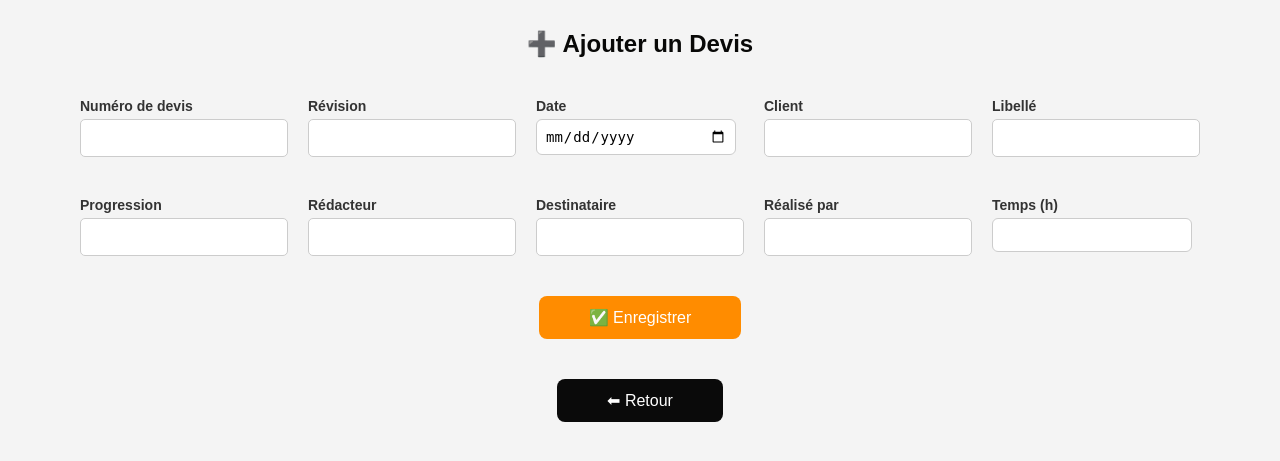
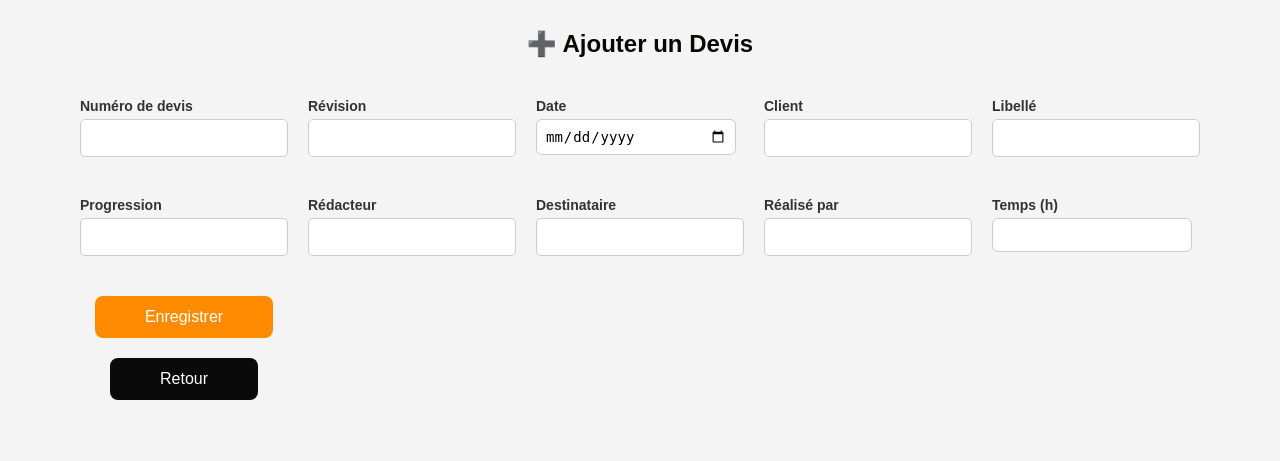
Before and after one commit to Sabrina-03/projetsuivi, a PHP site: page /ajouter_devis.php in a window 1280 px wide. Shown: the top 461 px of the page. Run offline with PHP 8.4, Linux system fonts and the light colour scheme.

Commit message:
Update ajouter_devis.php

```diff
--- a/ajouter_devis.php
+++ b/ajouter_devis.php
@@ -1,11 +1,15 @@
 <?php
 // ajouter_devis.php
+// On se connecte à la base de données
 require_once 'database.php';
 session_start();
 
-// Traitement du formulaire
+// Message d'erreur ou de confirmation
 $message = '';
+
+// Si on envoie le formulaire (via POST)
 if ($_SERVER['REQUEST_METHOD'] === 'POST') {
+    // On récupère les données du formulaire
     $data = [
         'numero_devis' => $_POST['numero_devis'],
         'revision'     => $_POST['revision'],
@@ -19,10 +23,16 @@ if ($_SERVER['REQUEST_METHOD'] === 'POST') {
         'temps'        => $_POST['temps'],
     ];
 
+    // On construit la requête SQL avec des noms de colonnes et des placeholders
     $sql = "INSERT INTO devis (" . implode(',', array_keys($data)) . ") VALUES (:" . implode(', :', array_keys($data)) . ")";
+
+    // On prépare la requête pour éviter les injections SQL
     $stmt = $pdo->prepare($sql);
+
+    // On exécute la requête avec les données du formulaire
     $stmt->execute($data);
 
+    // On redirige vers la page de suivi des devis
     header('Location: suivi_devis.php');
     exit;
 }
@@ -33,12 +43,14 @@ if ($_SERVER['REQUEST_METHOD'] === 'POST') {
 <head>
     <meta charset="UTF-8">
     <title>Ajouter un Devis</title>
-    <link rel="stylesheet" href="styles.css?v=11">
+    <meta name="viewport" content="width=device-width, initial-scale=1.0">
+    <link rel="stylesheet" href="styles.css?v=16">
 </head>
 <body class="page-ajouter-devis">
   <div class="main-container">
     <h1 class="ajout-title">➕ Ajouter un Devis</h1>
 
+    <!-- Formulaire pour ajouter un devis -->
     <form method="POST" action="ajouter_devis.php" class="ajout-form">
       <div class="form-grid">
         <div class="form-group">
@@ -81,10 +93,14 @@ if ($_SERVER['REQUEST_METHOD'] === 'POST') {
           <label>Temps (h)</label>
           <input name="temps" type="number" step="0.1">
         </div>
+
+        <!-- Boutons pour valider ou revenir -->
+        <div class="btn-actions">
+          <button type="submit">Enregistrer</button>
+          <a href="suivi_devis.php" class="btn-retour">Retour</a>
+        </div>
+
       </div>
-
-      <button type="submit">✅ Enregistrer</button>
-      <a href="suivi_devis.php" class="btn-retour">⬅ Retour</a>
     </form>
   </div>
 </body>
```
